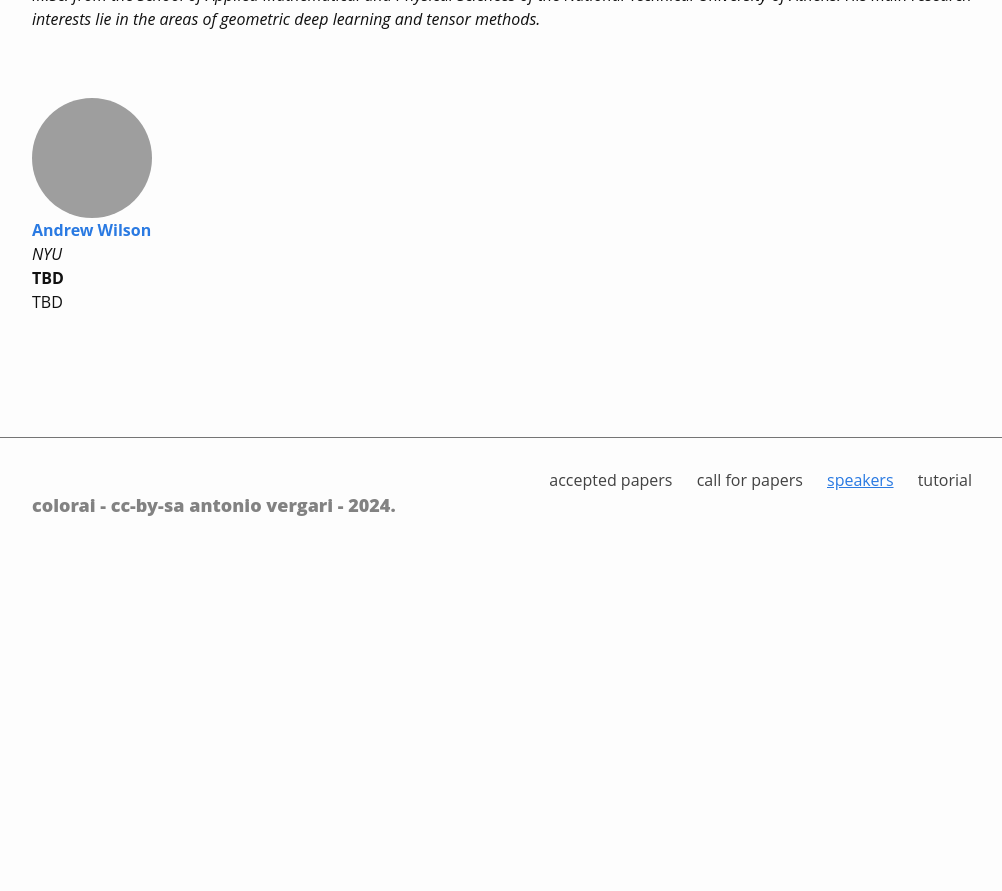
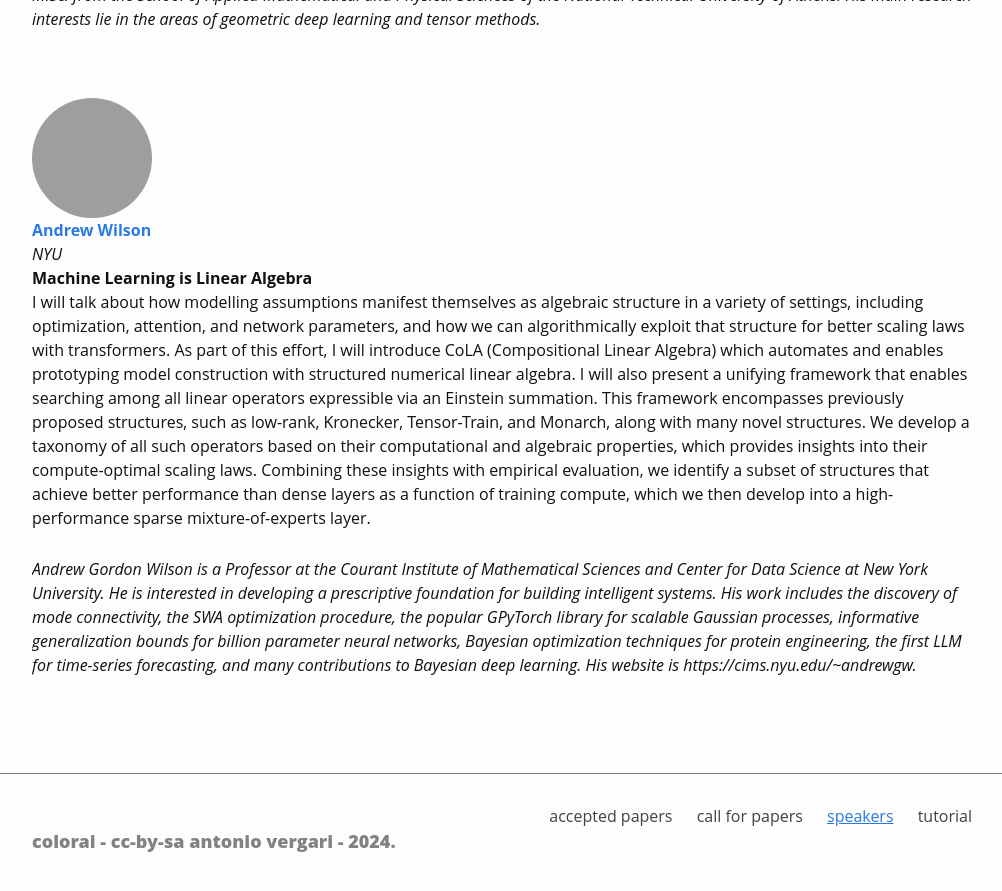
Before and after one commit to april-tools/colorai, a Jekyll site: the page built from speakers.md, in a window 1280 px wide and 900 px high, scrolled down 1826 px. Shown: the top 891 px of the window, without its empty margins (138-1140 px from the left). Built offline with Jekyll 4.4.1, drawn with Linux system fonts in a browser that asks for light colours; some web fonts are replaced; before the commit the page ends 2390 px from its top, so only the background shows below that; grey boxes are pictures that could not be loaded.

Commit message:
AGW data

```diff
--- a/speakers.md
+++ b/speakers.md
@@ -47,8 +47,9 @@ nav: true
         <div class="speaker-uni">
         <i>NYU</i>
         </div>
-        <div class="speaker-title"><b>TBD</b></div>
-        <div class="speaker-abstract">TBD</div>
-        <div class="speaker-bio"></div>
+        <div class="speaker-title"><b>Machine Learning is Linear Algebra</b></div>
+        <div class="speaker-abstract">I will talk about how modelling assumptions manifest themselves as algebraic structure in a variety of settings, including optimization, attention, and network parameters, and how we can algorithmically exploit that structure for better scaling laws with transformers. As part of this effort, I will introduce CoLA (Compositional Linear Algebra) which automates and enables prototyping model construction with structured numerical linear algebra. I will also present a unifying framework that enables searching among all linear operators expressible via an Einstein summation. This framework encompasses previously proposed structures, such as low-rank, Kronecker, Tensor-Train, and Monarch, along with many novel structures. We develop a taxonomy of all such operators based on their computational and algebraic properties, which provides insights into their compute-optimal scaling laws. Combining these insights with empirical evaluation, we identify a subset of structures that achieve better performance than dense layers as a function of training compute, which we then develop into a high-performance sparse mixture-of-experts layer.</div>
+        <div class="speaker-bio">Andrew Gordon Wilson is a Professor at the Courant Institute of Mathematical Sciences and Center for Data Science at New York University. He is interested in developing a prescriptive foundation for
+building intelligent systems. His work includes the discovery of mode connectivity, the SWA optimization procedure, the popular GPyTorch library for scalable Gaussian processes, informative generalization bounds for billion parameter neural networks, Bayesian optimization techniques for protein engineering, the first LLM for time-series forecasting, and many contributions to Bayesian deep learning. His website is https://cims.nyu.edu/~andrewgw.</div>
     </div>
 </div>
```
